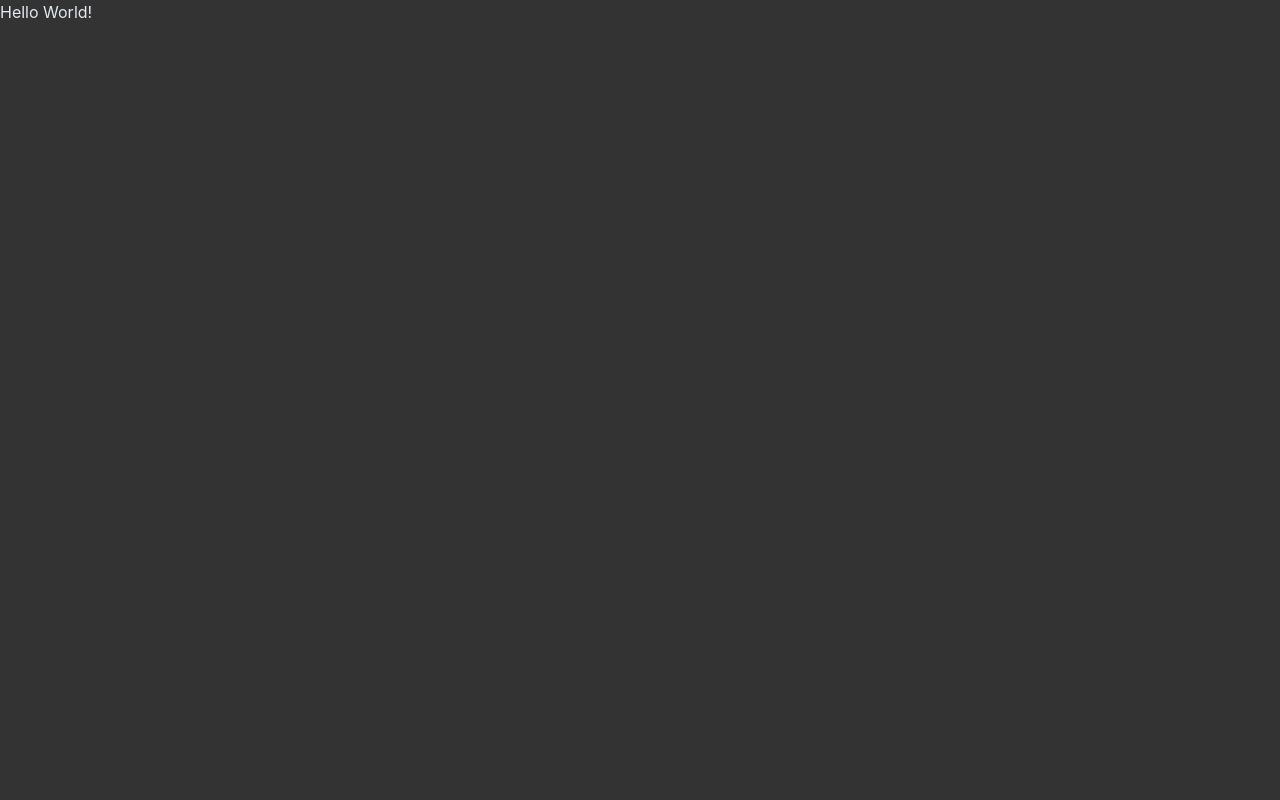
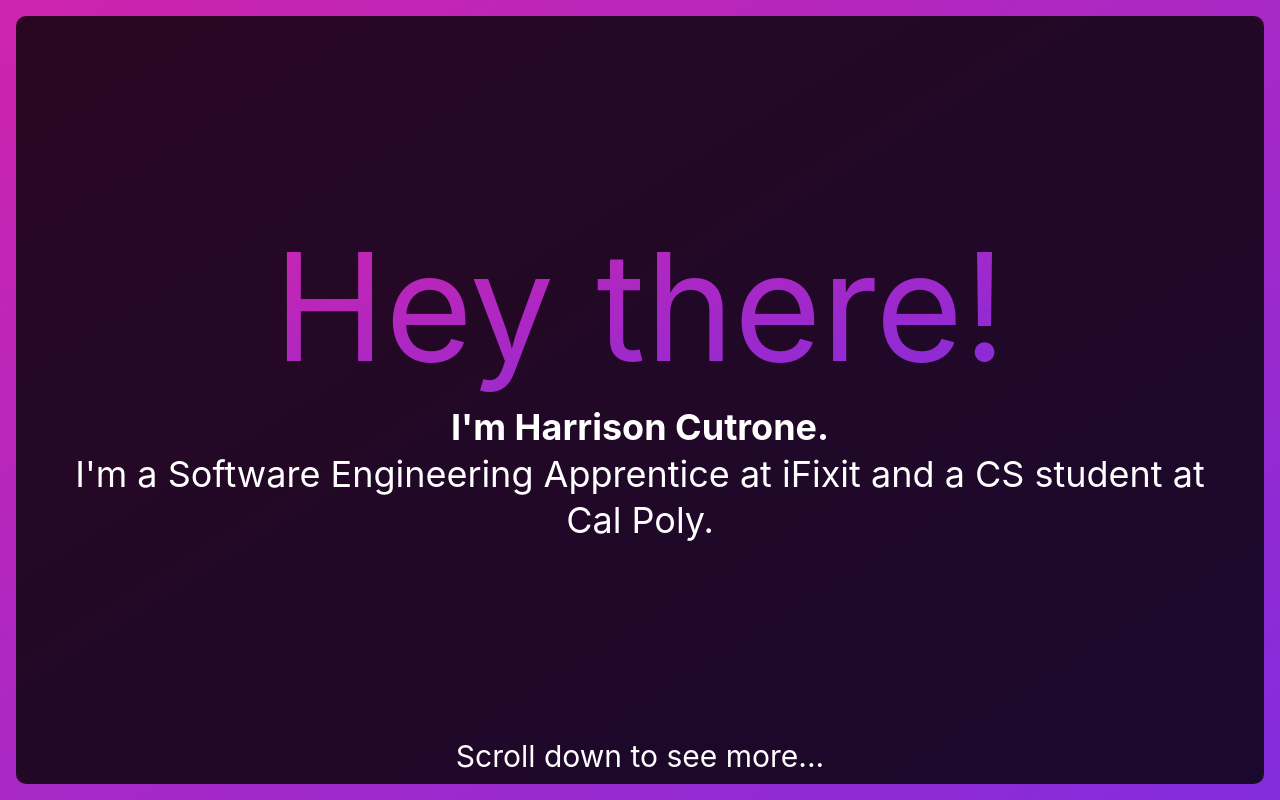
Before and after one commit to hcutrone/hcutrone.github.io, a React (Create React App) app in the folder source/: page / in a window 1280 px wide. Built offline with nearby package versions, Linux system fonts and the light colour scheme.

Commit message:
Add Landing Page

```diff
--- a/source/src/Website.tsx
+++ b/source/src/Website.tsx
@@ -1,8 +1,54 @@
-import * as React from 'react';
-import { Text } from '@chakra-ui/react';
+import { Text, Flex, Box, VStack } from '@chakra-ui/react';
+
+const BackgroundText = () => {
+  return (
+    <Text fontSize="150px" m="0" bgGradient='linear(to-tl, #832cdd, #ce24ad)' bgClip="text">Hey there!</Text>
+  )
+};
+
+const PageSection = ({ children, ...props }: any) => {
+  return (
+    <Flex
+      direction="column"
+      h="calc(100vh - 32px)"
+      lineHeight="1.3"
+      bgColor="blackAlpha.800"
+      borderRadius={10}
+      {...props}
+    >
+      {children}
+    </Flex>
+  );
+};
+
+const LandingBlock =() => {
+  return (
+    <PageSection>
+      <VStack m="auto" spacing={0}>
+        <BackgroundText />
+        <Text fontWeight="bold">I'm Harrison Cutrone.</Text>
+        <Text px={8} fontSize="4xl">
+          I'm a Software Engineering Apprentice at iFixit and a CS student at Cal Poly.
+        </Text>
+      </VStack>
+      <Text fontSize="3xl" pb={2} mx="auto">
+        Scroll down to see more...
+      </Text>
+    </PageSection>
+  );
+};
 
 export const Website = () => {
   return (
-    <Text color="gray.200">Hello World!</Text>
+    <Box
+      bgGradient='linear(to-tl, #832cdd, #ce24ad)'
+      w="100vw"
+      m="auto"
+      p={4}
+      textAlign="center"
+      alignItems="center"
+    >
+      <LandingBlock />
+    </Box>
   );
 }
--- a/source/src/theme.ts
+++ b/source/src/theme.ts
@@ -1,4 +1,12 @@
 import { extendTheme } from "@chakra-ui/react";
+import { ComponentStyleConfig } from "@chakra-ui/react";
+
+const Text: ComponentStyleConfig = {
+  baseStyle: {
+    color: "white",
+    fontSize: "4xl",
+  }
+};
 
 export const theme = extendTheme({
   styles: {
@@ -8,4 +16,7 @@ export const theme = extendTheme({
       }
     })
   },
+  components: {
+    Text,
+  }
 })
```
